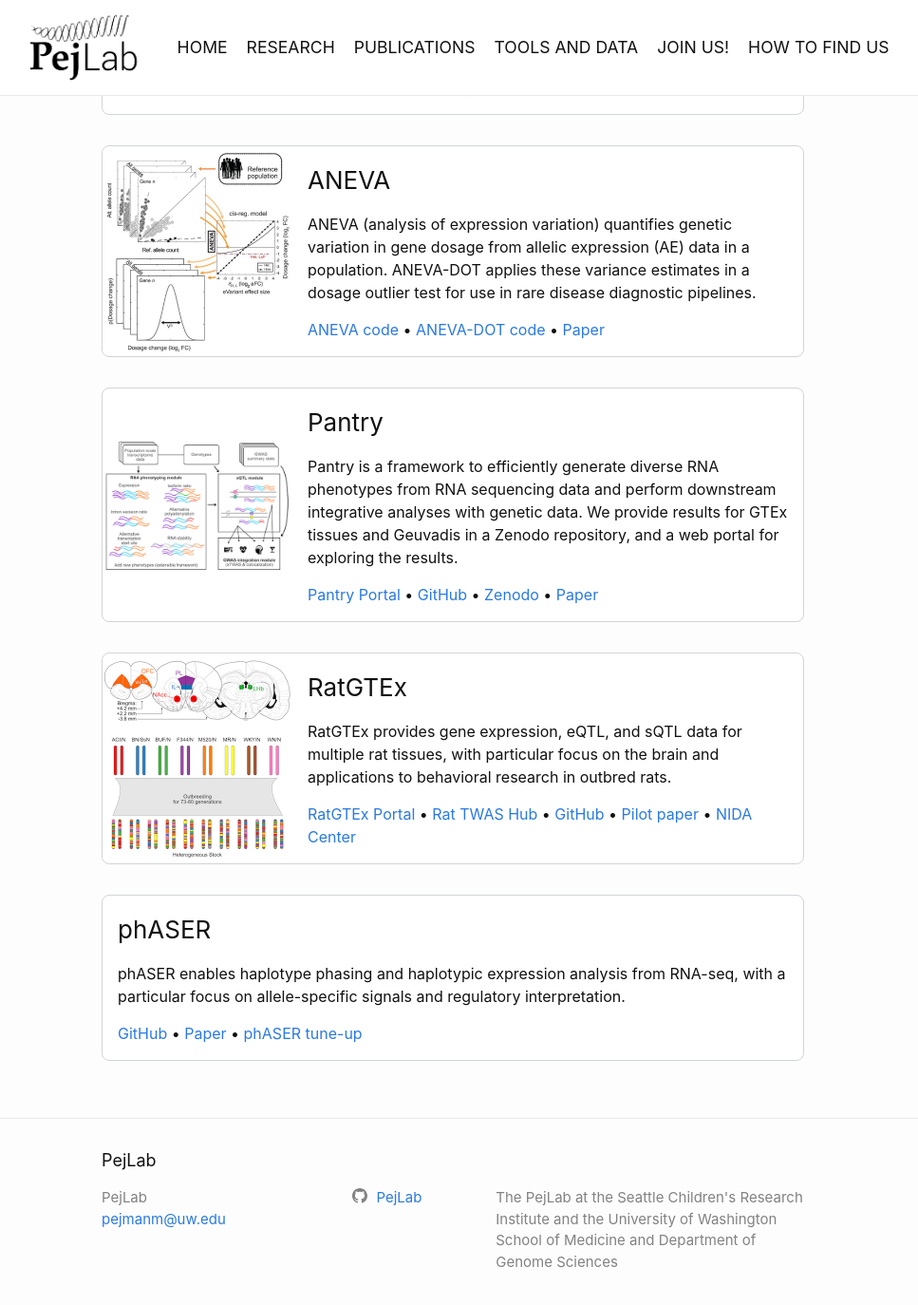
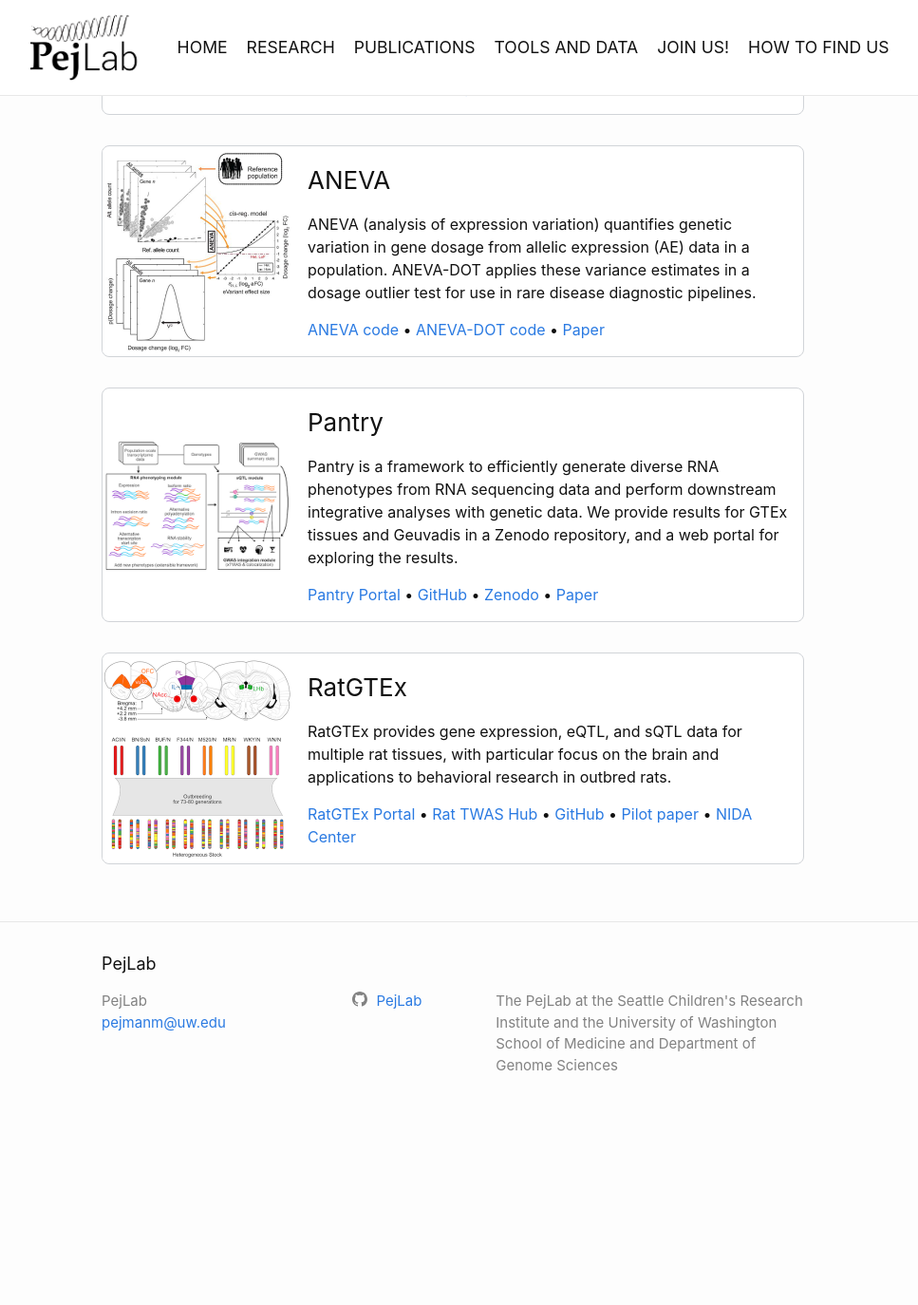
Before and after one commit to PejLab/pejlab.github.io, a Jekyll site: the page built from tools-and-data.md, in a window 1280 px wide and 1400 px high, scrolled down 360 px. Shown: the top 1374 px of the window at 95% size, without its empty margins (163-1130 px from the left). Built offline with Jekyll 4.4.1, drawn with Linux system fonts in a browser that asks for light colours; after the commit the page ends 1553 px from its top, so only the background shows below that.

Commit message:
Polish research figure sizing and tools list

```diff
--- a/_data/projects.yml
+++ b/_data/projects.yml
@@ -49,13 +49,3 @@
       url: https://academic.oup.com/nar/article/50/19/10882/6764417
     - name: NIDA Center
       url: https://ratgenes.org
-
-- name: phASER
-  description: phASER enables haplotype phasing and haplotypic expression analysis from RNA-seq, with a particular focus on allele-specific signals and regulatory interpretation.
-  links:
-    - name: GitHub
-      url: https://github.com/secastel/phaser
-    - name: Paper
-      url: https://www.nature.com/articles/ncomms12817
-    - name: phASER tune-up
-      url: https://github.com/secastel/phaser
--- a/assets/main.scss
+++ b/assets/main.scss
@@ -133,8 +133,8 @@ main {
 
 .research-figure {
     display: block;
-    max-width: 760px;
-    width: 100%;
+    max-width: 480px;
+    width: min(100%, 480px);
     margin: 1.5rem auto;
 }
 
```
